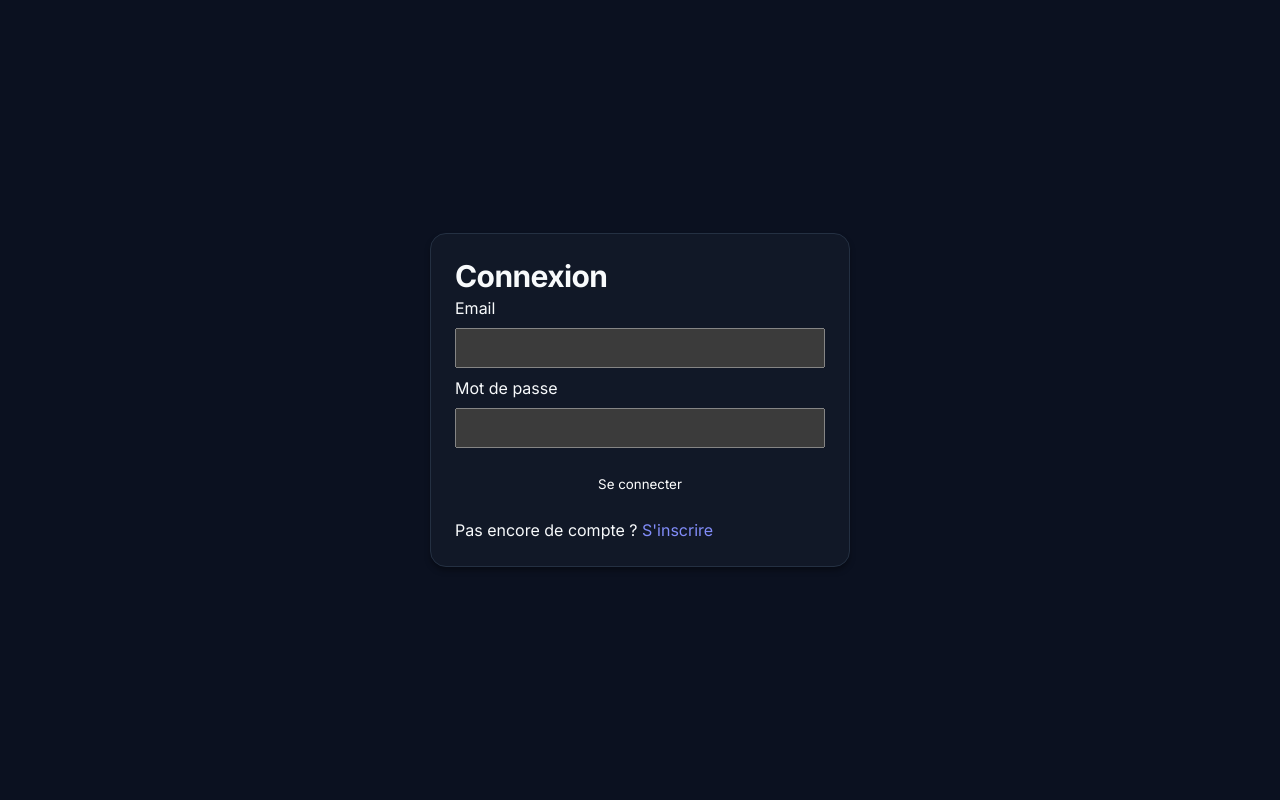
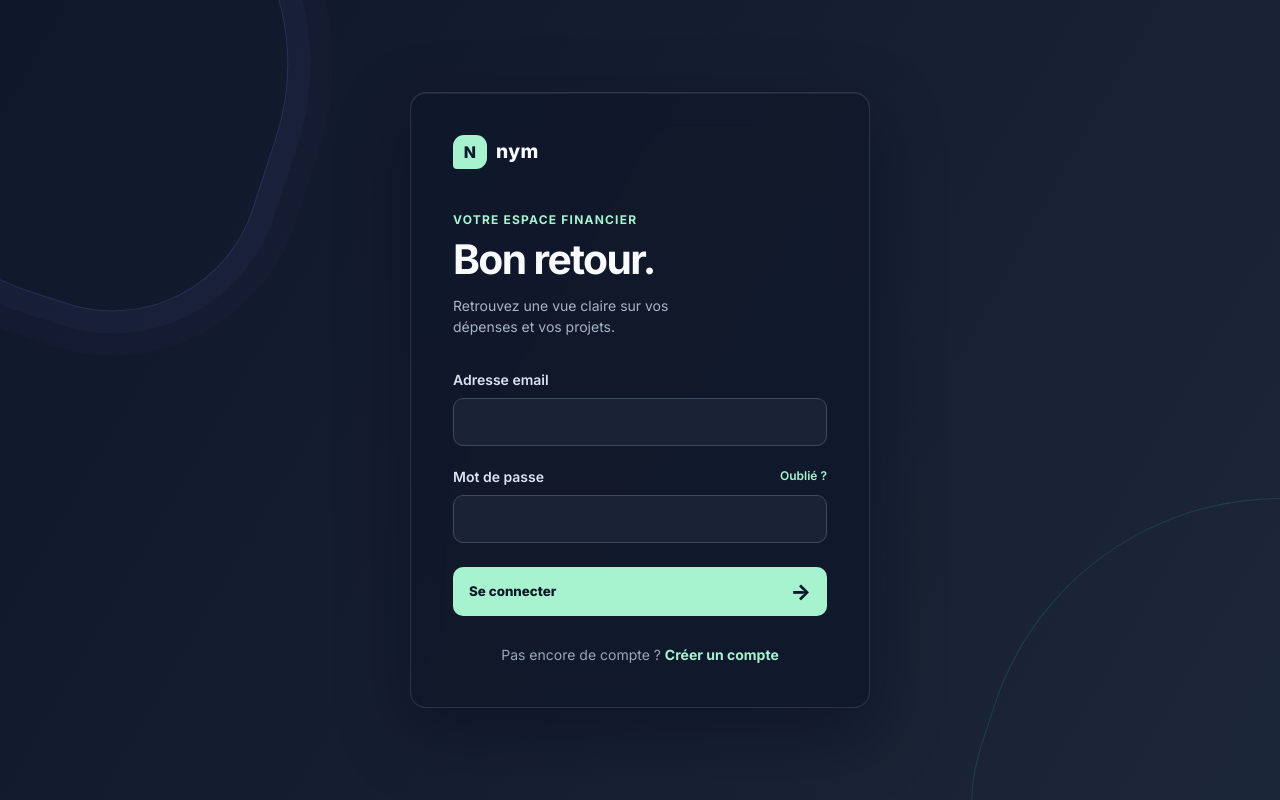
Before and after one commit to Julio3s/Nym, a React (Vite) app in the folder frontend/: page /login in a window 1280 px wide. Built offline with nearby package versions, Linux system fonts and the light colour scheme; no server answers.

Commit message:
Improve login page visual design

```diff
--- a/frontend/src/pages/Login.tsx
+++ b/frontend/src/pages/Login.tsx
@@ -21,37 +21,51 @@ export default function Login() {
   };
 
   return (
-    <div className="auth-shell">
-      <div className="auth-card">
-        <h1>Connexion</h1>
-        {error && <p style={{ color: 'red' }}>{error}</p>}
-        <form onSubmit={handleSubmit}>
-          <div>
-            <label>Email</label>
+    <div className="auth-shell auth-shell--login">
+      <div className="auth-card auth-card--login">
+        <div className="auth-brand" aria-label="Nym">
+          <span className="auth-brand__mark">N</span>
+          <span className="auth-brand__name">nym</span>
+        </div>
+        <div className="auth-heading">
+          <p className="auth-eyebrow">Votre espace financier</p>
+          <h1>Bon retour.</h1>
+          <p>Retrouvez une vue claire sur vos dépenses et vos projets.</p>
+        </div>
+        {error && <p className="auth-error" role="alert">{error}</p>}
+        <form className="auth-form" onSubmit={handleSubmit}>
+          <div className="auth-field">
+            <label htmlFor="login-email">Adresse email</label>
             <input
+              id="login-email"
               type="email"
               value={email}
               onChange={(e) => setEmail(e.target.value)}
+              autoComplete="email"
               required
-              style={{ width: '100%', padding: 8, margin: '8px 0' }}
             />
           </div>
-          <div>
-            <label>Mot de passe</label>
+          <div className="auth-field">
+            <div className="auth-field__label-row">
+              <label htmlFor="login-password">Mot de passe</label>
+              <span className="auth-help-link">Oublié ?</span>
+            </div>
             <input
+              id="login-password"
               type="password"
               value={password}
               onChange={(e) => setPassword(e.target.value)}
+              autoComplete="current-password"
               required
-              style={{ width: '100%', padding: 8, margin: '8px 0' }}
             />
           </div>
-          <button type="submit" style={{ width: '100%', padding: 10, marginTop: 10 }}>
-            Se connecter
+          <button className="auth-submit" type="submit">
+            <span>Se connecter</span>
+            <span aria-hidden="true">→</span>
           </button>
         </form>
-        <p style={{ marginTop: 16 }}>
-          Pas encore de compte ? <Link to="/register">S'inscrire</Link>
+        <p className="auth-footer">
+          Pas encore de compte ? <Link to="/register">Créer un compte</Link>
         </p>
       </div>
     </div>
--- a/frontend/src/styles/global.css
+++ b/frontend/src/styles/global.css
@@ -385,6 +385,74 @@ h4 { font-size: var(--font-size-lg); }
   box-shadow: var(--shadow-md);
 }
 
+.auth-shell--login {
+  position: relative;
+  isolation: isolate;
+  overflow: hidden;
+  background:
+    linear-gradient(120deg, rgba(15, 23, 42, 0.98), rgba(30, 41, 59, 0.9)),
+    var(--color-bg);
+}
+
+.auth-shell--login::before,
+.auth-shell--login::after {
+  content: '';
+  position: absolute;
+  z-index: -1;
+  border: 1px solid rgba(129, 140, 248, 0.2);
+  transform: rotate(18deg);
+}
+
+.auth-shell--login::before {
+  width: 460px;
+  height: 460px;
+  left: -170px;
+  top: -170px;
+  border-radius: 44% 56% 35% 65%;
+  box-shadow: 0 0 0 22px rgba(129, 140, 248, 0.035), 0 0 0 44px rgba(129, 140, 248, 0.025);
+}
+
+.auth-shell--login::after {
+  width: 540px;
+  height: 540px;
+  right: -250px;
+  bottom: -230px;
+  border-radius: 58% 42% 62% 38%;
+  border-color: rgba(52, 211, 153, 0.16);
+}
+
+.auth-card--login {
+  max-width: 460px;
+  padding: 42px;
+  border-color: rgba(148, 163, 184, 0.2);
+  background: rgba(15, 23, 42, 0.8);
+  box-shadow: 0 24px 70px rgba(2, 6, 23, 0.42), inset 0 1px rgba(255, 255, 255, 0.07);
+  backdrop-filter: blur(18px);
+  animation: fadeIn 500ms ease-out;
+}
+
+.auth-brand { display: flex; align-items: center; gap: 9px; margin-bottom: 42px; color: #f8fafc; font-size: 1.2rem; font-weight: 800; letter-spacing: .02em; }
+.auth-brand__mark { width: 34px; height: 34px; display: grid; place-items: center; border-radius: 11px 11px 11px 4px; color: #0f172a; background: #a7f3d0; font-size: 1rem; }
+.auth-heading h1 { margin: 5px 0 10px; color: #f8fafc; font-size: clamp(2rem, 5vw, 2.55rem); letter-spacing: -0.04em; }
+.auth-heading > p:last-child { max-width: 32ch; color: #a8b4c8; font-size: var(--font-size-sm); }
+.auth-eyebrow { color: #a7f3d0; font-size: var(--font-size-xs); font-weight: 700; letter-spacing: .1em; text-transform: uppercase; }
+.auth-form { display: grid; gap: 20px; margin-top: 32px; }
+.auth-field { display: grid; gap: 8px; }
+.auth-field label { color: #dbe4f0; font-size: var(--font-size-sm); font-weight: 600; }
+.auth-field__label-row { display: flex; align-items: center; justify-content: space-between; gap: 12px; }
+.auth-help-link { color: #a7f3d0; font-size: var(--font-size-xs); font-weight: 600; }
+.auth-help-link:hover { color: #d1fae5; }
+.auth-field input { width: 100%; padding: 13px 14px; color: #f8fafc; background: rgba(30, 41, 59, 0.72); border: 1px solid #3b4a61; border-radius: var(--radius-md); outline: none; transition: border-color var(--transition-fast), box-shadow var(--transition-fast), background var(--transition-fast); }
+.auth-field input::placeholder { color: #71809a; }
+.auth-field input:focus { border-color: #a7f3d0; background: rgba(30, 41, 59, 0.95); box-shadow: 0 0 0 3px rgba(167, 243, 208, 0.12); }
+.auth-submit { width: 100%; display: flex; align-items: center; justify-content: space-between; margin-top: 4px; padding: 14px 16px; color: #0f172a; background: #a7f3d0; border-radius: var(--radius-md); font-weight: 800; transition: transform var(--transition-fast), background var(--transition-fast), box-shadow var(--transition-fast); }
+.auth-submit:hover { background: #d1fae5; box-shadow: 0 10px 24px rgba(52, 211, 153, 0.18); transform: translateY(-1px); }
+.auth-submit span:last-child { font-size: 1.35rem; line-height: 1; }
+.auth-error { margin-top: 22px; padding: 11px 13px; color: #fecaca; background: rgba(127, 29, 29, 0.3); border: 1px solid rgba(248, 113, 113, 0.35); border-radius: var(--radius-md); font-size: var(--font-size-sm); }
+.auth-footer { margin-top: 28px; color: #9aa8bc; font-size: var(--font-size-sm); text-align: center; }
+.auth-footer a { color: #a7f3d0; font-weight: 700; }
+.auth-footer a:hover { color: #d1fae5; }
+
 .page-header-row {
   display: flex;
   justify-content: space-between;
@@ -568,6 +636,14 @@ h4 { font-size: var(--font-size-lg); }
     padding: 20px;
   }
 
+  .auth-card--login {
+    padding: 28px 22px;
+  }
+
+  .auth-brand {
+    margin-bottom: 32px;
+  }
+
   .page-header-row {
     flex-direction: column;
     align-items: flex-start;
```
